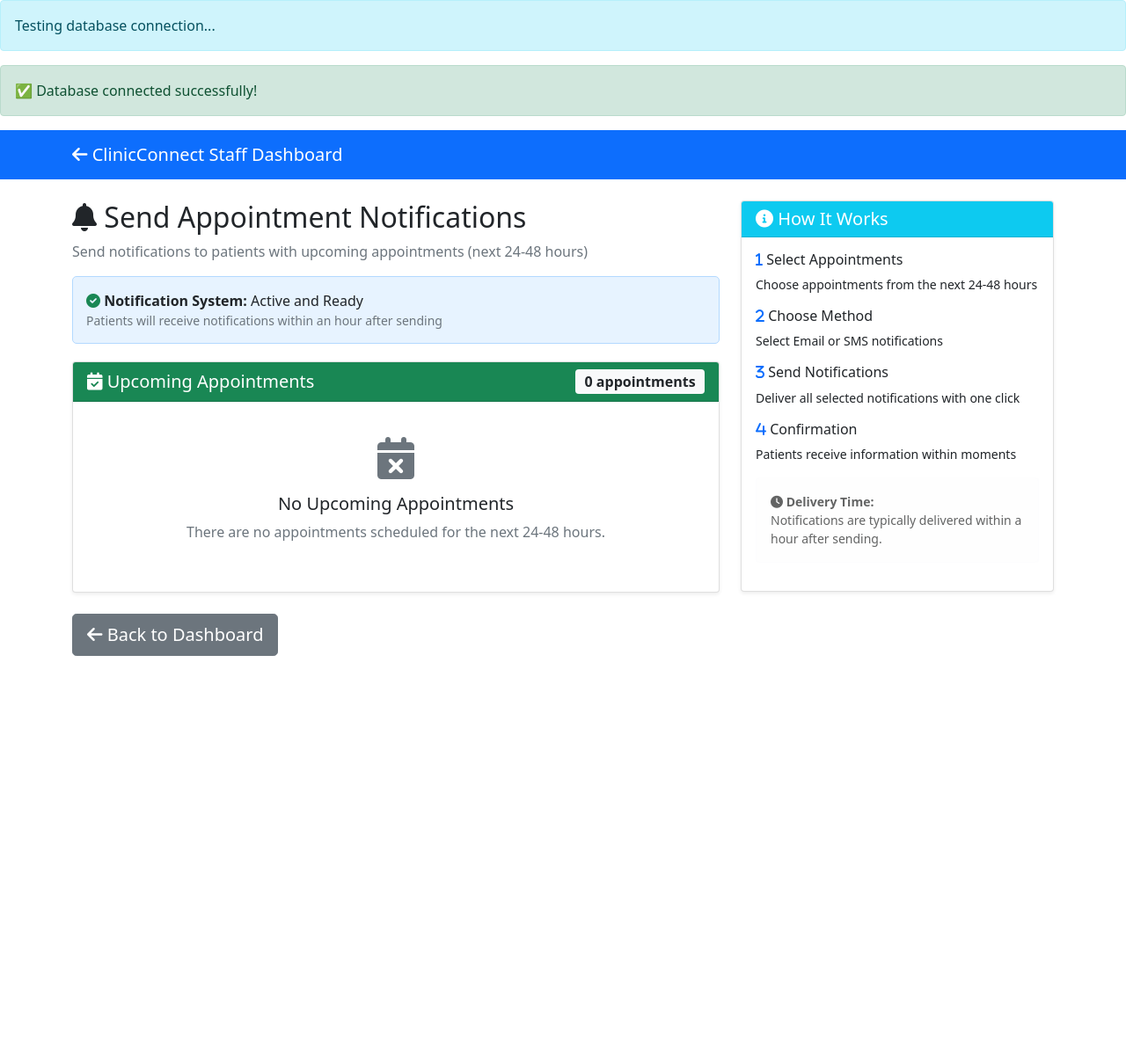
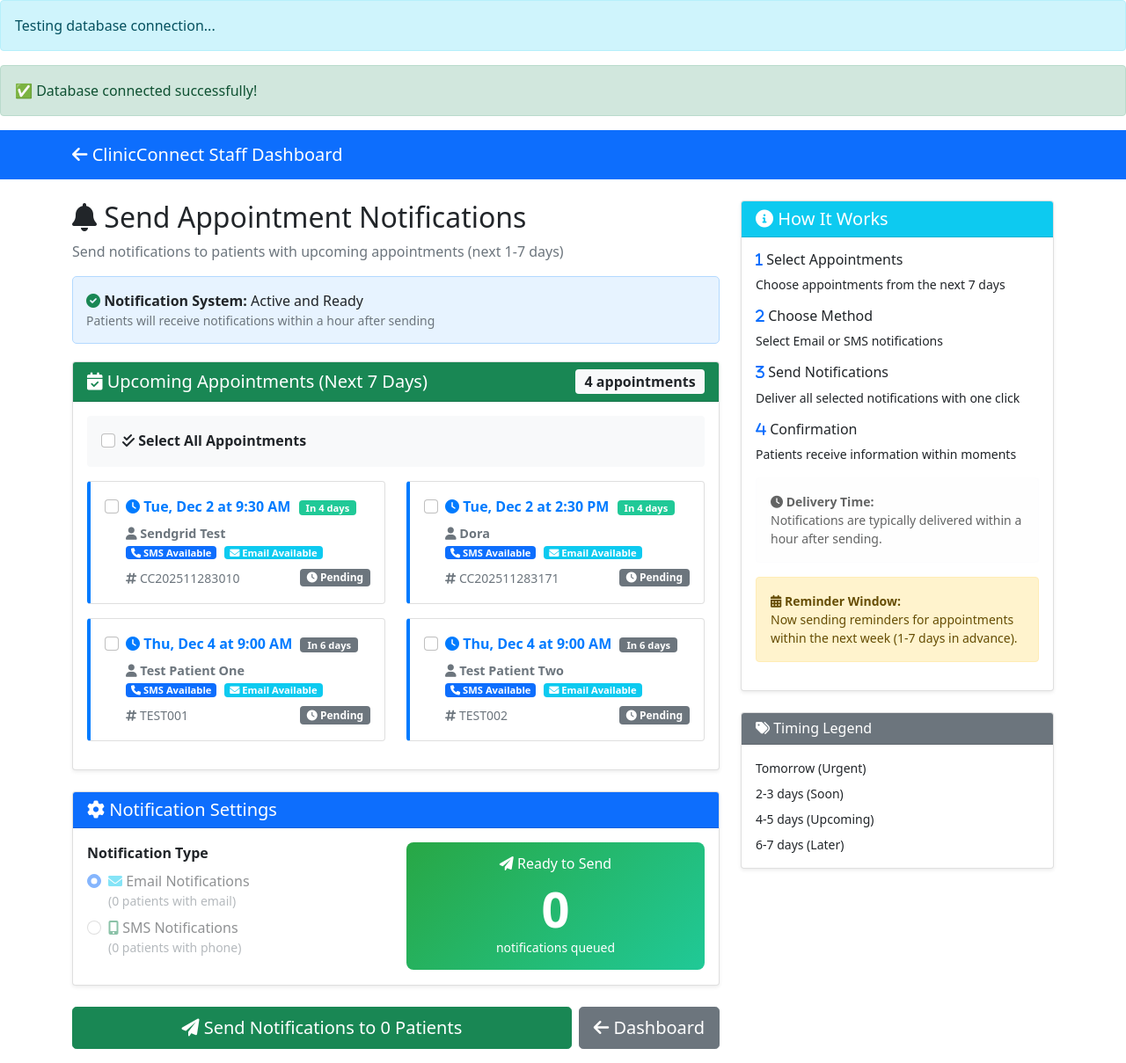
Before and after one commit to Navauldo/Group4-ClinicConnect, a PHP site: page /dashboard/reminders.php in a window 1280 px wide. Shown: the whole page at 88% size. Before the commit the page ends 746 px from the top, so only its background shows below. Run offline with PHP 8.4, Linux system fonts and the light colour scheme; data comes from the database, SQL or seed files in the repository.

Commit message:
feat: update appointment reminder system to 7-day window
- Extended reminder timeframe from 24-48 hours to 1-7 days
- Added visual indicators for appointment timing (urgent, soon, upcoming, later)
- Improved notification content with days-until context
- Enhanced error handling for log directory permissions
- Added fallback constants for clinic information

```diff
--- a/dashboard/reminders.php
+++ b/dashboard/reminders.php
@@ -4,17 +4,28 @@
 include __DIR__ . '/../includes/config.php';
 include __DIR__ . '/../includes/api_config.php';
 
+// Add these fallback definitions if constants aren't defined
+if (!defined('CLINIC_NAME')) {
+    define('CLINIC_NAME', 'University Medical Center');
+}
+if (!defined('CLINIC_PHONE')) {
+    define('CLINIC_PHONE', '(876) 555-HELP');
+}
+if (!defined('NOTIFICATION_DELAY_SECONDS')) {
+    define('NOTIFICATION_DELAY_SECONDS', 1);
+}
+
 $success_message = "";
 $error_message = "";
 
-// Get upcoming appointments (next 24-48 hours)
+// Get upcoming appointments (next 1-7 days)
 $stmt = $pdo->prepare("
     SELECT a.*,
            CONCAT(a.appointment_date, ' ', a.appointment_time) as appointment_datetime
     FROM appointments a
     WHERE a.status = 'booked'
     AND CONCAT(a.appointment_date, ' ', a.appointment_time) BETWEEN
-        DATE_ADD(NOW(), INTERVAL 24 HOUR) AND DATE_ADD(NOW(), INTERVAL 48 HOUR)
+        DATE_ADD(NOW(), INTERVAL 1 DAY) AND DATE_ADD(NOW(), INTERVAL 7 DAY)
     ORDER BY a.appointment_date, a.appointment_time
 ");
 $stmt->execute();
@@ -102,6 +113,11 @@
     $appointment_time = date('g:i A', strtotime($appointment['appointment_time']));
     $booking_ref = $appointment['booking_reference'] ?? 'N/A';
 
+    // Calculate days until appointment
+    $appointment_datetime = strtotime($appointment['appointment_date'] . ' ' . $appointment['appointment_time']);
+    $current_datetime = time();
+    $days_until = ceil(($appointment_datetime - $current_datetime) / (60 * 60 * 24));
+
     // Validate contact information
     if ($type == 'email' && empty($patient_email)) {
         return ['success' => false, 'error' => 'No email address provided'];
@@ -116,17 +132,17 @@
 
     // Create notification details
     if ($type == 'email') {
-        $details = "Email notification queued for: $patient_name ($patient_email) - Appointment: $appointment_date at $appointment_time";
+        $details = "Email notification queued for: $patient_name ($patient_email) - Appointment: $appointment_date at $appointment_time (in $days_until days)";
 
         // Simulate email sending
-        $email_content = generateEmailContent($patient_name, $appointment_date, $appointment_time, $booking_ref);
+        $email_content = generateEmailContent($patient_name, $appointment_date, $appointment_time, $booking_ref, $days_until);
         logNotification("EMAIL_SENT", $patient_email, $patient_name, $email_content);
 
     } else {
-        $details = "SMS notification queued for: $patient_name ($patient_phone) - Appointment: $appointment_date at $appointment_time";
+        $details = "SMS notification queued for: $patient_name ($patient_phone) - Appointment: $appointment_date at $appointment_time (in $days_until days)";
 
         // Simulate SMS sending
-        $sms_content = generateSMSContent($patient_name, $appointment_date, $appointment_time, $booking_ref);
+        $sms_content = generateSMSContent($patient_name, $appointment_date, $appointment_time, $booking_ref, $days_until);
         logNotification("SMS_SENT", $patient_phone, $patient_name, $sms_content);
     }
 
@@ -137,13 +153,15 @@
 }
 
 // Generate email content
-function generateEmailContent($patient_name, $appointment_date, $appointment_time, $booking_ref) {
+function generateEmailContent($patient_name, $appointment_date, $appointment_time, $booking_ref, $days_until) {
+    $days_text = $days_until == 1 ? "tomorrow" : "in $days_until days";
+
     return "
     APPOINTMENT REMINDER - " . CLINIC_NAME . "
 
     Hello $patient_name,
 
-    This is a friendly reminder about your upcoming appointment:
+    This is a friendly reminder about your upcoming appointment $days_text:
 
     📅 Date: $appointment_date
     ⏰ Time: $appointment_time
@@ -158,8 +176,9 @@
 }
 
 // Generate SMS content
-function generateSMSContent($patient_name, $appointment_date, $appointment_time, $booking_ref) {
-    return "Hi $patient_name! Reminder: Your appointment at " . CLINIC_NAME . " is on $appointment_date at $appointment_time. Ref: $booking_ref. Please arrive 15 mins early. Call " . CLINIC_PHONE . " for changes.";
+function generateSMSContent($patient_name, $appointment_date, $appointment_time, $booking_ref, $days_until) {
+    $days_text = $days_until == 1 ? "tomorrow" : "in $days_until days";
+    return "Hi $patient_name! Reminder: Your appointment at " . CLINIC_NAME . " is $days_text ($appointment_date at $appointment_time). Ref: $booking_ref. Please arrive 15 mins early. Call " . CLINIC_PHONE . " for changes.";
 }
 
 // Log notification for tracking
@@ -172,11 +191,17 @@
     $log_file = __DIR__ . '/../logs/notifications.log';
     $log_dir = dirname($log_file);
 
+    // Check if log directory exists and is writable, if not, skip logging
     if (!is_dir($log_dir)) {
-        mkdir($log_dir, 0755, true);
+        // Try to create directory, but suppress errors
+        @mkdir($log_dir, 0755, true);
     }
 
-    file_put_contents($log_file, $log_entry, FILE_APPEND | LOCK_EX);
+    // Only try to write if directory exists and is writable
+    if (is_dir($log_dir) && is_writable($log_dir)) {
+        @file_put_contents($log_file, $log_entry, FILE_APPEND | LOCK_EX);
+    }
+    // If logging fails, just continue without error - logging is non-critical
 }
 ?>
 
@@ -224,6 +249,15 @@
             padding: 15px;
             margin-bottom: 20px;
         }
+        .days-badge {
+            font-size: 0.7rem;
+            padding: 3px 8px;
+            margin-left: 5px;
+        }
+        .urgent { background-color: #dc3545; color: white; }
+        .soon { background-color: #fd7e14; color: white; }
+        .upcoming { background-color: #20c997; color: white; }
+        .later { background-color: #6c757d; color: white; }
     </style>
 </head>
 <body>
@@ -239,13 +273,13 @@
         <div class="row">
             <div class="col-md-8">
                 <h2><i class="fas fa-bell"></i> Send Appointment Notifications</h2>
-                <p class="text-muted">Send notifications to patients with upcoming appointments (next 24-48 hours)</p>
+                <p class="text-muted">Send notifications to patients with upcoming appointments (next 1-7 days)</p>
 
                 <!-- System Status -->
                 <div class="notification-status">
                     <i class="fas fa-check-circle text-success"></i>
                     <strong>Notification System:</strong> Active and Ready
-                    <small class="text-muted d-block">Patients will receive notifications within an hour after sending</small>
+                    <small class="text-muted d-block">Patients will receive notifications within a hour after sending</small>
                 </div>
 
                 <?php echo $error_message; ?>
@@ -256,7 +290,7 @@
                         <div class="card-header bg-success text-white">
                             <div class="d-flex justify-content-between align-items-center">
                                 <h5 class="mb-0">
-                                    <i class="fas fa-calendar-check"></i> Upcoming Appointments
+                                    <i class="fas fa-calendar-check"></i> Upcoming Appointments (Next 7 Days)
                                 </h5>
                                 <div>
                                     <span class="badge bg-light text-dark fs-6">
@@ -277,7 +311,26 @@
                                 </div>
 
                                 <div class="row">
-                                    <?php foreach ($upcoming_appointments as $appointment): ?>
+                                    <?php foreach ($upcoming_appointments as $appointment):
+                                        $appointment_datetime = strtotime($appointment['appointment_date'] . ' ' . $appointment['appointment_time']);
+                                        $current_datetime = time();
+                                        $days_until = ceil(($appointment_datetime - $current_datetime) / (60 * 60 * 24));
+
+                                        // Determine badge class based on days until appointment
+                                        if ($days_until <= 1) {
+                                            $badge_class = 'urgent';
+                                            $days_text = 'Tomorrow';
+                                        } elseif ($days_until <= 2) {
+                                            $badge_class = 'soon';
+                                            $days_text = 'In ' . $days_until . ' days';
+                                        } elseif ($days_until <= 4) {
+                                            $badge_class = 'upcoming';
+                                            $days_text = 'In ' . $days_until . ' days';
+                                        } else {
+                                            $badge_class = 'later';
+                                            $days_text = 'In ' . $days_until . ' days';
+                                        }
+                                    ?>
                                     <div class="col-md-6 mb-3">
                                         <div class="card reminder-card h-100">
                                             <div class="card-body">
@@ -294,6 +347,7 @@
                                                             <i class="fas fa-clock"></i>
                                                             <?= date('D, M j', strtotime($appointment['appointment_date'])); ?>
                                                             at <?= date('g:i A', strtotime($appointment['appointment_time'])); ?>
+                                                            <span class="badge <?= $badge_class ?> days-badge"><?= $days_text ?></span>
                                                         </div>
 
                                                         <div class="patient-info mb-2">
@@ -340,7 +394,7 @@
                                 <div class="text-center py-4">
                                     <i class="fas fa-calendar-times fa-3x text-muted mb-3"></i>
                                     <h5>No Upcoming Appointments</h5>
-                                    <p class="text-muted">There are no appointments scheduled for the next 24-48 hours.</p>
+                                    <p class="text-muted">There are no appointments scheduled for the next 7 days.</p>
                                 </div>
                             <?php endif; ?>
                         </div>
@@ -413,7 +467,7 @@
                     <div class="card-body">
                         <div class="mb-3">
                             <h6><i class="fas fa-1 text-primary"></i> Select Appointments</h6>
-                            <p class="small">Choose appointments from the next 24-48 hours</p>
+                            <p class="small">Choose appointments from the next 7 days</p>
                         </div>
                         <div class="mb-3">
                             <h6><i class="fas fa-2 text-primary"></i> Choose Method</h6>
@@ -433,6 +487,40 @@
                                 <i class="fas fa-clock"></i> <strong>Delivery Time:</strong>
                                 <br>Notifications are typically delivered within a hour after sending.
                             </small>
+                        </div>
+
+                        <div class="alert alert-warning mt-3">
+                            <small>
+                                <i class="fas fa-calendar-alt"></i> <strong>Reminder Window:</strong>
+                                <br>Now sending reminders for appointments within the next week (1-7 days in advance).
+                            </small>
+                        </div>
+                    </div>
+                </div>
+
+                <!-- Days Legend -->
+                <div class="card shadow-sm mt-4">
+                    <div class="card-header bg-secondary text-white">
+                        <h6 class="mb-0">
+                            <i class="fas fa-tags"></i> Timing Legend
+                        </h6>
+                    </div>
+                    <div class="card-body">
+                        <div class="d-flex align-items-center mb-2">
+                            <span class="badge urgent me-2" style="width: 20px; height: 20px;"></span>
+                            <small>Tomorrow (Urgent)</small>
+                        </div>
+                        <div class="d-flex align-items-center mb-2">
+                            <span class="badge soon me-2" style="width: 20px; height: 20px;"></span>
+                            <small>2-3 days (Soon)</small>
+                        </div>
+                        <div class="d-flex align-items-center mb-2">
+                            <span class="badge upcoming me-2" style="width: 20px; height: 20px;"></span>
+                            <small>4-5 days (Upcoming)</small>
+                        </div>
+                        <div class="d-flex align-items-center">
+                            <span class="badge later me-2" style="width: 20px; height: 20px;"></span>
+                            <small>6-7 days (Later)</small>
                         </div>
                     </div>
                 </div>
--- a/includes/api_config.php
+++ b/includes/api_config.php
@@ -0,0 +1,14 @@
+<?php
+// api_config.php - ClinicConnect Configuration
+
+error_reporting(E_ALL);
+ini_set('display_errors', 1);
+
+// Clinic Information
+define('CLINIC_NAME', 'University Medical Center');
+define('CLINIC_PHONE', '(876) 555-HELP');
+define('CLINIC_EMAIL', 'appointments@clinicconnect.com');
+
+// Notification Settings
+define('NOTIFICATION_DELAY_SECONDS', 1); // Simulate processing time
+?>
```
